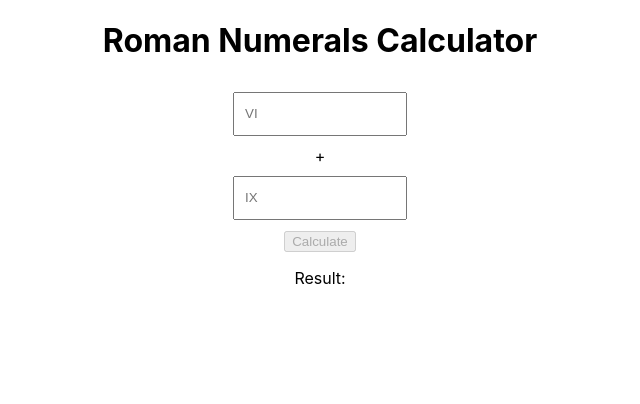
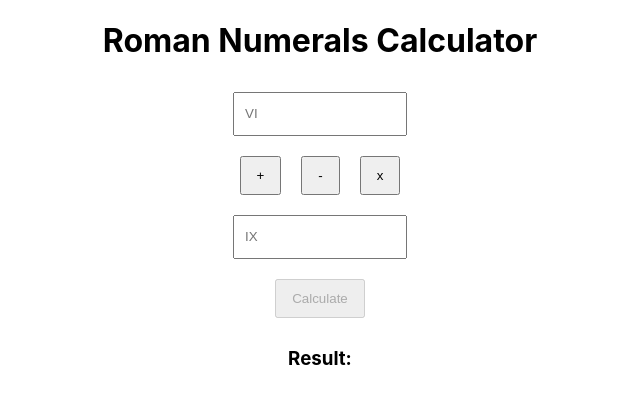
Before and after one commit to EKOLX/Roman-Numerals-Calculator, a React (Create React App) app: page / in a window 1280 px wide. Shown: the top 404 px of the page, without its empty margins (320-960 px from the left). Built offline with nearby package versions, Linux system fonts and the light colour scheme.

Commit message:
Adding Button component. Extending operations

```diff
--- a/src/App.js
+++ b/src/App.js
@@ -2,6 +2,8 @@ import React, { useState, useEffect } from "react";
 import "./App.css";
 import * as converter from "./lib/converter";
 import Input from "./components/UI/Input/Input";
+import Button from "./components/UI/Button/Button";
+import Operations from "./components/Operations";
 
 function App() {
   const [left, setLeft] = useState({ value: "", valid: false, touched: false });
@@ -10,17 +12,18 @@ function App() {
     valid: false,
     touched: false
   });
-  const [isNumeralsCorrect, setNumeralsCorrect] = useState(false);
+  const [operation, setOperation] = useState("");
+  const [validForm, setFormValidity] = useState(false);
   const [result, setResult] = useState("");
 
   useEffect(() => {
-    if (left.valid && right.valid) {
+    if (left.valid && right.valid && operation !== "") {
       // For simulation of asynchronous validation
-      setTimeout(() => setNumeralsCorrect(true), 1000);
+      setTimeout(() => setFormValidity(true), 1000);
     } else {
-      setNumeralsCorrect(false);
+      setFormValidity(false);
     }
-  }, [left, right]);
+  }, [left, right, operation]);
 
   const inputChangedHandler = (event, type) => {
     const value = event.target.value;
@@ -40,8 +43,32 @@ function App() {
   const calculateHandler = () => {
     const leftValue = converter.fromRomanNumerals(left.value);
     const rightValue = converter.fromRomanNumerals(right.value);
-    const result = converter.toRomanNumerals(leftValue + rightValue);
+
+    let result = "";
+
+    switch (operation) {
+      case "+":
+        result = converter.toRomanNumerals(leftValue + rightValue);
+        break;
+      case "-":
+        if (leftValue - rightValue > 0)
+          result = converter.toRomanNumerals(leftValue - rightValue);
+        else result = "Is negative";
+        break;
+      case "x":
+        if (leftValue * rightValue < 5000)
+          result = converter.toRomanNumerals(leftValue * rightValue);
+        else result = "Too big number";
+        break;
+      default:
+        result = "";
+    }
+
     setResult(result);
+  };
+
+  const operationsPressHandler = value => {
+    setOperation(value);
   };
 
   return (
@@ -55,7 +82,7 @@ function App() {
           touched={left.touched}
           changed={event => inputChangedHandler(event, "left")}
         />
-        <section>+</section>
+        <Operations pressed={operationsPressHandler}></Operations>
         <Input
           placeholder="IX"
           value={right.value}
@@ -63,11 +90,11 @@ function App() {
           touched={right.touched}
           changed={event => inputChangedHandler(event, "right")}
         />
-        <button disabled={!isNumeralsCorrect} onClick={calculateHandler}>
+        <Button clickable={validForm} clicked={calculateHandler}>
           Calculate
-        </button>
+        </Button>
       </div>
-      <p>Result: {result}</p>
+      <h3>Result: {result}</h3>
     </div>
   );
 }
--- /dev/null
+++ b/src/components/Operations.js
@@ -0,0 +1,53 @@
+import React, { useState } from "react";
+import Button from "./UI/Button/Button";
+
+const Operations = ({ pressed }) => {
+  const [buttons, setButtons] = useState({
+    addtClickable: true,
+    subtClickable: true,
+    multClickable: true
+  });
+
+  const additionHandler = () => {
+    setButtons({
+      addtClickable: false,
+      subtClickable: true,
+      multClickable: true
+    });
+    pressed("+");
+  };
+
+  const subtractionHandler = () => {
+    setButtons({
+      addtClickable: true,
+      subtClickable: false,
+      multClickable: true
+    });
+    pressed("-");
+  };
+
+  const multiplicationHandler = () => {
+    setButtons({
+      addtClickable: true,
+      subtClickable: true,
+      multClickable: false
+    });
+    pressed("x");
+  };
+
+  return (
+    <div>
+      <Button clicked={additionHandler} clickable={buttons.addtClickable}>
+        +
+      </Button>
+      <Button clicked={subtractionHandler} clickable={buttons.subtClickable}>
+        -
+      </Button>
+      <Button clicked={multiplicationHandler} clickable={buttons.multClickable}>
+        x
+      </Button>
+    </div>
+  );
+};
+
+export default Operations;
--- /dev/null
+++ b/src/components/UI/Button/Button.css
@@ -0,0 +1,4 @@
+.Button {
+  padding: 10px 15px;
+  margin: 10px;
+}
--- /dev/null
+++ b/src/components/UI/Button/Button.js
@@ -0,0 +1,12 @@
+import React from "react";
+import "./Button.css";
+
+const Button = ({ children, clickable, clicked }) => {
+  return (
+    <button className="Button" onClick={clicked} disabled={!clickable}>
+      {children}
+    </button>
+  );
+};
+
+export default Button;
--- a/src/lib/converter.js
+++ b/src/lib/converter.js
@@ -59,7 +59,7 @@ const handleDualNumber = input => {
   const value1Num = parseInt(input[0]);
 
   let value1 = "";
-  if (value1Num == 9) value1 = "XC";
+  if (value1Num === 9) value1 = "XC";
   else if (value1Num >= 5) value1 = "L" + getWholeNumber("X", value1Num - 5);
   else value1 = getWholeNumber("X", value1Num);
 
@@ -73,7 +73,7 @@ const handleTripleNumber = input => {
   const value1Num = parseInt(input[0]);
 
   let value1 = "";
-  if (value1Num == 9) value1 = "CM";
+  if (value1Num === 9) value1 = "CM";
   else if (value1Num >= 5) value1 = "D" + getWholeNumber("C", value1Num - 5);
   else value1 = getWholeNumber("C", value1Num);
 
```
